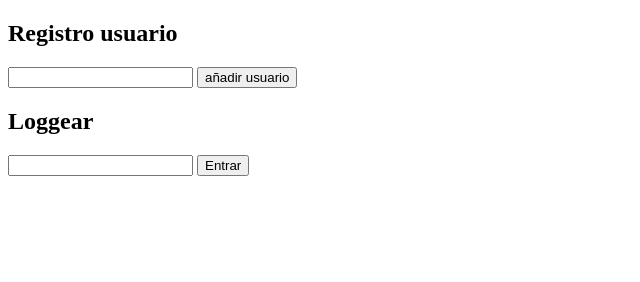
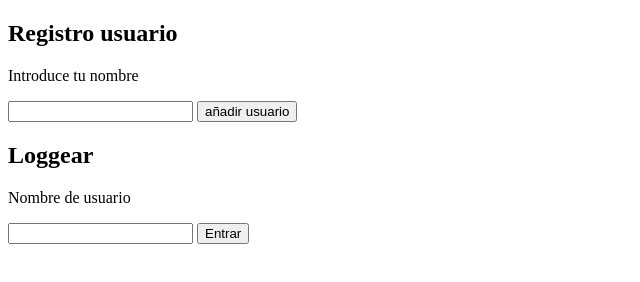
Before and after one commit to AraManjon/register-user, a plain HTML site: page index.html in a window 1280 px wide. Shown: the whole page, without its empty margins (0-640 px from the left). Drawn offline with Linux system fonts and the light colour scheme.

Commit message:
añadidos textos

```diff
--- a/index.html
+++ b/index.html
@@ -9,12 +9,15 @@
 </head>
 <body>
     <h2>Registro usuario</h2>
+    <p>Introduce tu nombre</p>
     <input type="text" id="usuario">
     <button onclick="añadirUsuario()">añadir usuario</button>
     <h2>Loggear</h2>
+    <p>Nombre de usuario</p>
     <input type="text" id="logIn">
     <button onclick="logIn()">Entrar</button>
     <p id="result"></p>
 
+
 </body>
 </html>
```
